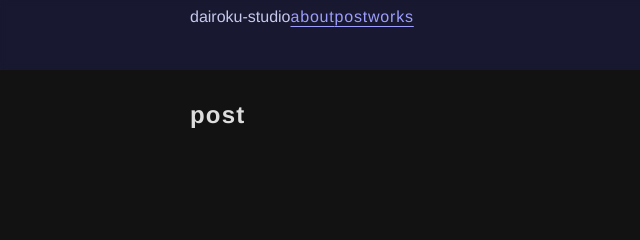
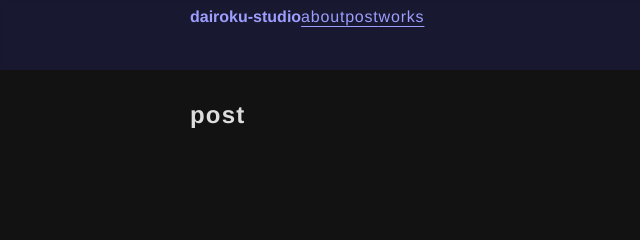
Before and after one commit to ken7253/d6, an Astro site: page /post in a window 1280 px wide. Shown: the top 240 px of the page, 0-640 px from the left. Built offline with nearby package versions, Linux system fonts and the light colour scheme; Astro itself is replaced by a stand-in of ours; a web font is replaced by a local one.

Commit message:
ヘッダーリンク設置

```diff
--- a/src/components/SiteHeader/SiteHeader.astro
+++ b/src/components/SiteHeader/SiteHeader.astro
@@ -14,7 +14,17 @@ const { root = false, siteName, navItem } = Astro.props as Props;
 
 <header class="header" id="header">
   <div class="header-inner">
-    {root ? <h1 class="title">{siteName}</h1> : <div class="title">{siteName}</div>}
+    {
+      root ? (
+        <h1 class="title">
+          <a href="/">{siteName}</a>
+        </h1>
+      ) : (
+        <div class="title">
+          <a href="/">{siteName}</a>
+        </div>
+      )
+    }
     <ul class="nav">
       {
         navItem.map((link) => {
@@ -62,6 +72,11 @@ const { root = false, siteName, navItem } = Astro.props as Props;
   }
   .title {
     font-size: 1rem;
+    font-weight: 700;
+
+    & > a {
+      text-decoration: none;
+    }
   }
   .nav {
     list-style-type: none;
```
